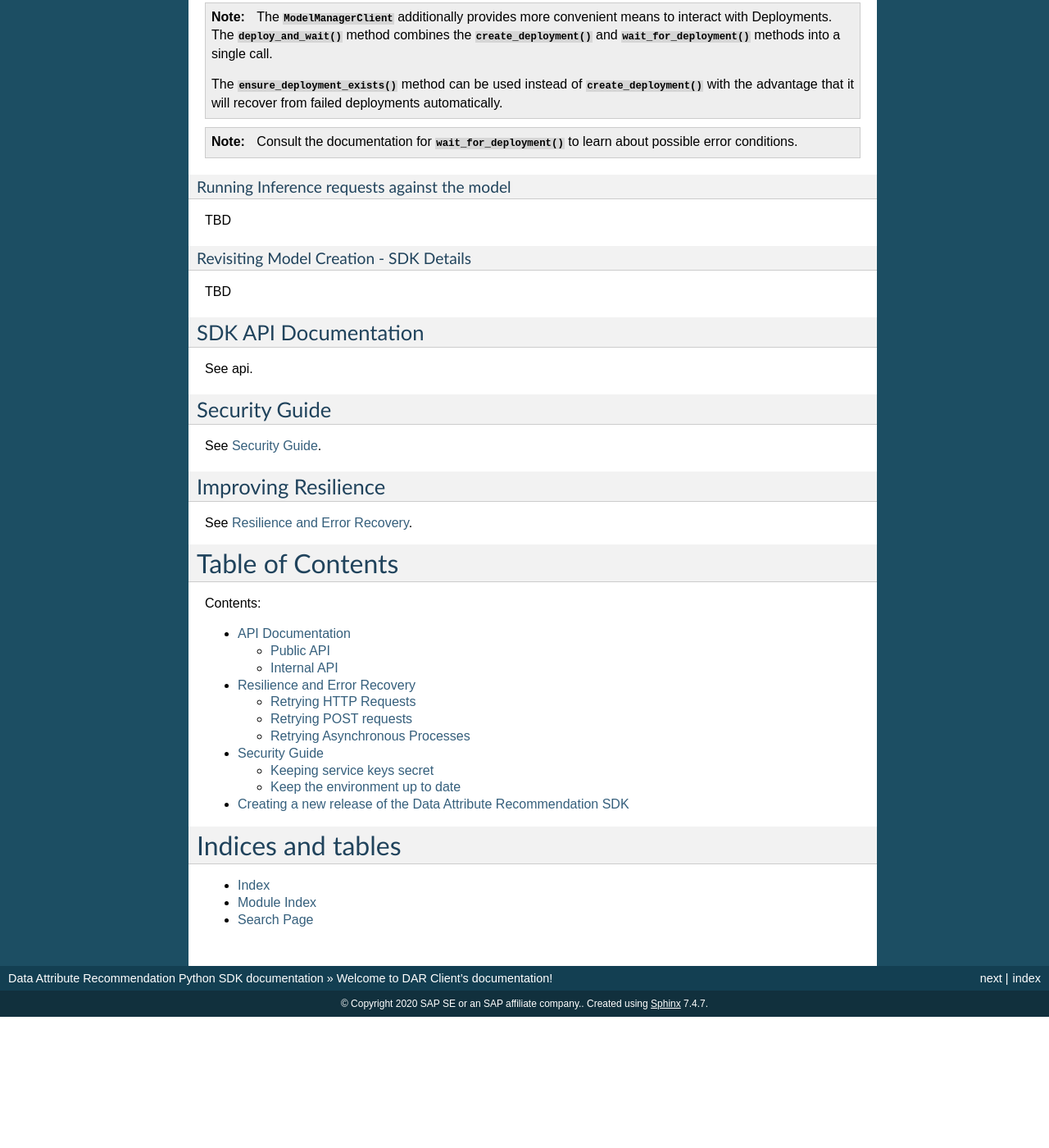
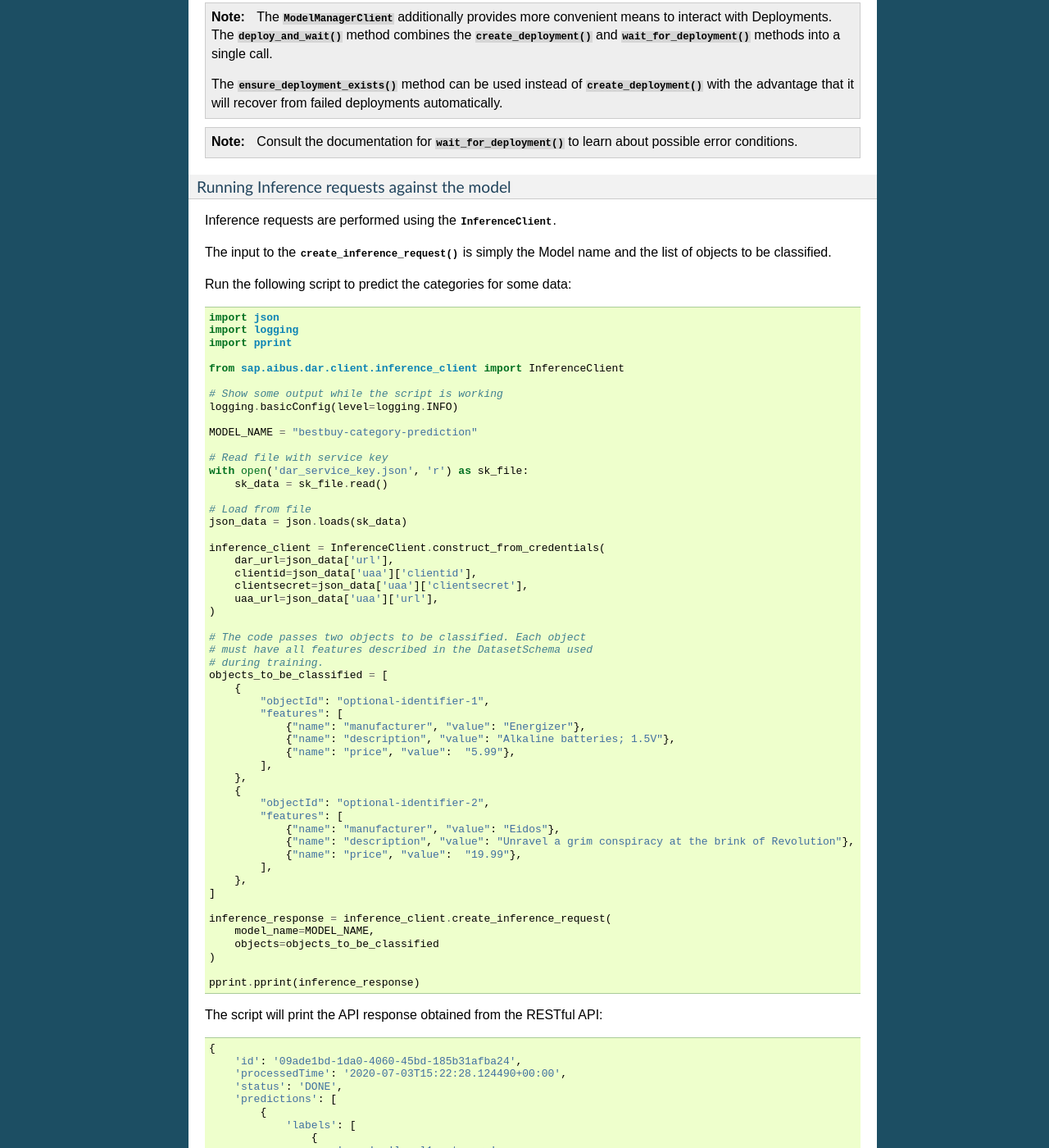
Before and after one commit to SAP/data-attribute-recommendation-python-sdk, a Sphinx documentation site: the page built from docs/source/index.rst, in a window 1280 px wide and 1400 px high, scrolled down 5685 px. Shown: the whole window at 82% size. Built offline with Sphinx 7.4.7, drawn with Linux system fonts in a browser that asks for light colours; before the commit the page ends 6925 px from its top, so only the background shows below that; some of the changed text lies outside the part shown.

Commit message:
Add inference tutorial to documentation

```diff
--- a/docs/source/index.rst
+++ b/docs/source/index.rst
@@ -403,13 +403,150 @@ requests.
 Running Inference requests against the model
 ++++++++++++++++++++++++++++++++++++++++++++
 
-TBD
+Inference requests are performed using the
+:class:`~sap.aibus.dar.client.inference_client.InferenceClient`.
 
-Revisiting Model Creation - SDK Details
-++++++++++++++++++++++++++++++++++++++++
+The input to the
+:meth:`~sap.aibus.dar.client.inference_client.InferenceClient.create_inference_request`
+is simply the Model name and the list of objects to be classified.
 
-TBD
+Run the following script to predict the categories for some data:
 
+.. code-block:: python
+
+    import json
+    import logging
+    import pprint
+
+    from sap.aibus.dar.client.inference_client import InferenceClient
+
+    # Show some output while the script is working
+    logging.basicConfig(level=logging.INFO)
+
+    MODEL_NAME = "bestbuy-category-prediction"
+
+    # Read file with service key
+    with open('dar_service_key.json', 'r') as sk_file:
+        sk_data = sk_file.read()
+
+    # Load from file
+    json_data = json.loads(sk_data)
+
+    inference_client = InferenceClient.construct_from_credentials(
+        dar_url=json_data['url'],
+        clientid=json_data['uaa']['clientid'],
+        clientsecret=json_data['uaa']['clientsecret'],
+        uaa_url=json_data['uaa']['url'],
+    )
+
+    # The code passes two objects to be classified. Each object
+    # must have all features described in the DatasetSchema used
+    # during training.
+    objects_to_be_classified = [
+        {
+            "objectId": "optional-identifier-1",
+            "features": [
+                {"name": "manufacturer", "value": "Energizer"},
+                {"name": "description", "value": "Alkaline batteries; 1.5V"},
+                {"name": "price", "value":  "5.99"},
+            ],
+        },
+        {
+            "objectId": "optional-identifier-2",
+            "features": [
+                {"name": "manufacturer", "value": "Eidos"},
+                {"name": "description", "value": "Unravel a grim conspiracy at the brink of Revolution"},
+                {"name": "price", "value":  "19.99"},
+            ],
+        },
+    ]
+
+    inference_response = inference_client.create_inference_request(
+        model_name=MODEL_NAME,
+        objects=objects_to_be_classified
+    )
+
+    pprint.pprint(inference_response)
+
+The script will print the API response obtained from the RESTful API:
+
+.. code-block:: python
+
+    {
+        'id': '09ade1bd-1da0-4060-45bd-185b31afba24',
+        'processedTime': '2020-07-03T15:22:28.124490+00:00',
+        'status': 'DONE',
+        'predictions': [
+            {
+                'labels': [
+                    {
+                        'name': 'level1_category',
+                        'results': [{
+                            'probability': 1.0,
+                            'value': 'Connected Home & '
+                                     'Housewares'
+                        }]
+                    },
+                    {
+                        'name': 'level2_category',
+                        'results': [{
+                            'probability': 0.99999976,
+                            'value': 'Housewares'
+                        }]
+                    },
+                    {
+                        'name': 'level3_category',
+                        'results': [{
+                            'probability': 0.9999862,
+                             'value': 'Household Batteries'
+                        }]
+                    }
+                ],
+                'objectId': 'optional-identifier-1'
+            },
+            {
+                'labels': [
+                    {
+                        'name': 'level1_category',
+                        'results': [{
+                            'probability': 0.99775535,
+                            'value': 'Video Games'
+                        }]
+                    },
+                    {
+                        'name': 'level2_category',
+                        'results': [{
+                            'probability': 0.5394639,
+                            'value': 'PlayStation 3'
+                        }]
+                    },
+                    {
+                        'name': 'level3_category',
+                        'results': [{
+                            'probability': 0.40110978,
+                            'value': 'PS3 Games'
+                        }]
+                    }
+                ],
+                'objectId': 'optional-identifier-2'
+            }
+        ]
+    }
+
+For each of the two objects sent to Inference endpoint, all three labels specified
+in the DatasetSchema are returned. Feel free to try this with your own input!
+
+.. note::
+
+    To see more than one prediction per label, pass the **top_n** parameter to the
+    :meth:`~sap.aibus.dar.client.inference_client.InferenceClient.create_inference_request`
+    method. This will then also return the n-best (second-best...) predictions.
+
+.. note::
+
+    To predict more than fifty objects at a time, consider the
+    :meth:`~sap.aibus.dar.client.inference_client.InferenceClient.do_bulk_inference` method.
+    This is especially useful for batch-processing, e.g. of CSV files.
 
 SDK API Documentation
 *********************
```
